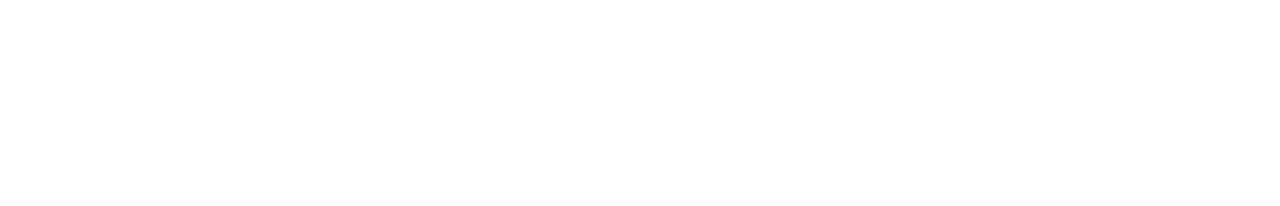
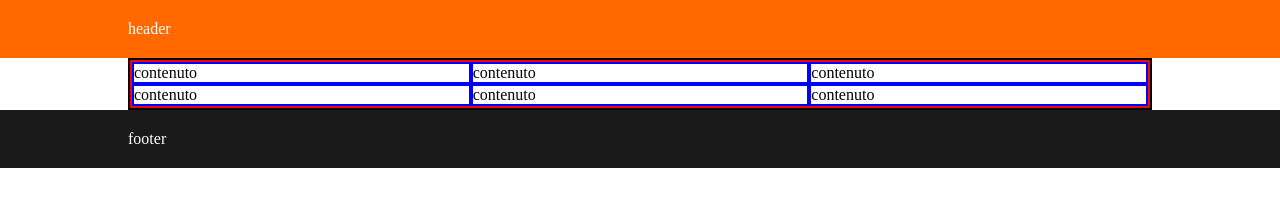
Before and after one commit to klausqama/html-css-boolando, a plain HTML site: page index.html in a window 1280 px wide. Drawn offline with Linux system fonts and the light colour scheme.

Commit message:
ADD structure contenent

```diff
--- a/index.html
+++ b/index.html
@@ -7,22 +7,45 @@
     <title>Boolando</title>
 </head>
 <body>
-    <header>
+    <header class="main-header">
         <div class="container">
-
-
+            header
         </div>
     </header>
-    <main>
+    <main class="debug">
         <div class="product">
             <div class="container">
                 <div class="row">
-                    <div class="col"></div>
-                    <div class="col"></div>
-                    <div class="col"></div>
-                    <div class="col"></div>
-                    <div class="col"></div>
-                    <div class="col"></div>
+                    <div class="col">
+                        <div class="card">
+                            contenuto
+                        </div>
+                    </div>
+                    <div class="col">
+                        <div class="card">
+                            contenuto
+                        </div>
+                    </div>
+                    <div class="col">
+                        <div class="card">
+                            contenuto
+                        </div>
+                    </div>
+                    <div class="col">
+                        <div class="card">
+                            contenuto
+                        </div>
+                    </div>
+                    <div class="col">
+                        <div class="card">
+                            contenuto
+                        </div>
+                    </div>
+                    <div class="col">
+                        <div class="card">
+                            contenuto
+                        </div>
+                    </div>
                 </div>
             </div>
 
@@ -30,9 +53,9 @@
 
 
     </main>
-    <footer>
+    <footer class="main-footer">
         <div class="container">
-
+            footer
         </div>
 
     </footer>
--- a/style.css
+++ b/style.css
@@ -18,3 +18,38 @@ ul, ol {
 img{
     max-width: 100%;
 }
+/* layout*/
+.container{
+    max-width: 1024px;
+    margin: 0 auto;
+}
+.row{
+    display: flex;
+    flex-wrap: wrap;
+}
+.col{
+    width: calc(100%/3);
+}
+/* debug*/
+.debug .container, .debug .row, .debug .row >* {
+    border: 2px solid;
+
+}
+.debug .row{
+    border-color: red;
+}
+.debug .row>*{
+    border-color: blue;
+}
+/*header*/
+.main-header{
+    background-color: #ff6900;
+    color: white;
+    padding: 20px 0;
+}
+/* footer*/
+.main-footer{
+    background-color: #1a1a1a;
+    color: white;
+    padding: 20px 0;
+}
```
